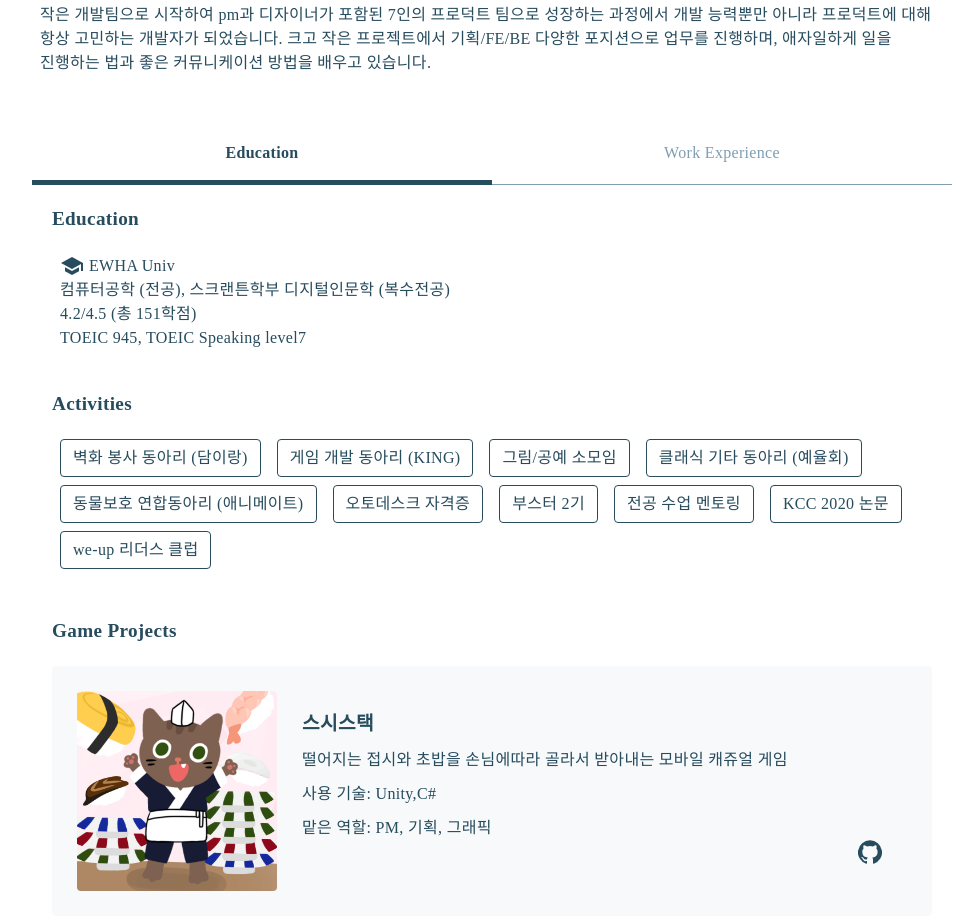
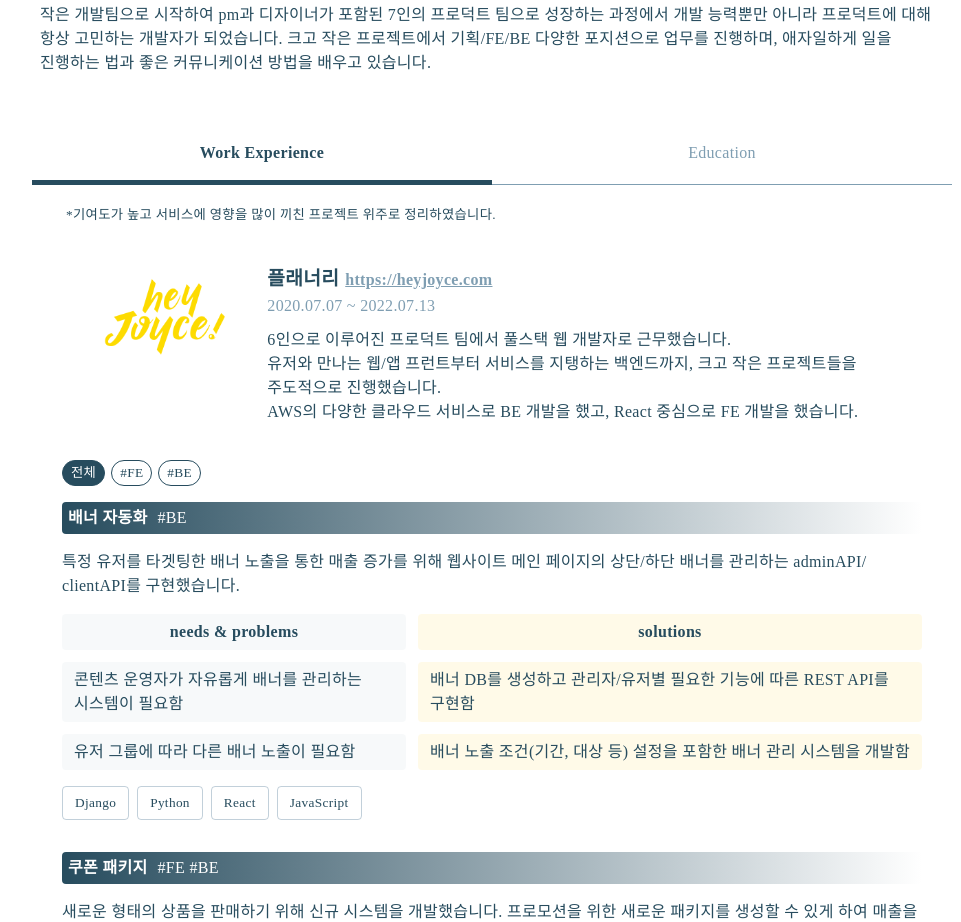
Before and after one commit to jinee525/jinee525.github.io, a React (Create React App) app: page / in a window 1280 px wide. Shown: the part 787-1709 px from the top of the page, without its empty margins (148-1109 px from the left). Built offline with nearby package versions, Linux system fonts and the light colour scheme; a web font is replaced by a local one.

Commit message:
work랑 edu 탭 위치 변경

```diff
--- a/src/container/MyWorksContainer.js
+++ b/src/container/MyWorksContainer.js
@@ -15,10 +15,10 @@ const MyWorksContainer = () => {
         <MyWorksTabs currentTabIndex={currentTabIndex} handleTabIndex={setCurrentTabIndex} />
       </div>
       <MyWorksTabContents value={currentTabIndex} index={0}>
-        <Education />
+        <CareersContainer />
       </MyWorksTabContents>
       <MyWorksTabContents value={currentTabIndex} index={1}>
-        <CareersContainer />
+        <Education />
       </MyWorksTabContents>
     </div>
   );
--- a/src/container/MyWorksTabs.js
+++ b/src/container/MyWorksTabs.js
@@ -66,10 +66,10 @@ const MyWorksTabs = ({ currentTabIndex, handleTabIndex }) => {
   return (
     <TabWrapper>
       <Tab isSelected={currentTabIndex === 0} onClick={() => onChangeTabIndex(0)} {...tabProps(0)}>
-        Education
+        Work Experience
       </Tab>
       <Tab isSelected={currentTabIndex === 1} onClick={() => onChangeTabIndex(1)} {...tabProps(1)}>
-        Work Experience
+        Education
       </Tab>
     </TabWrapper>
   );
```
